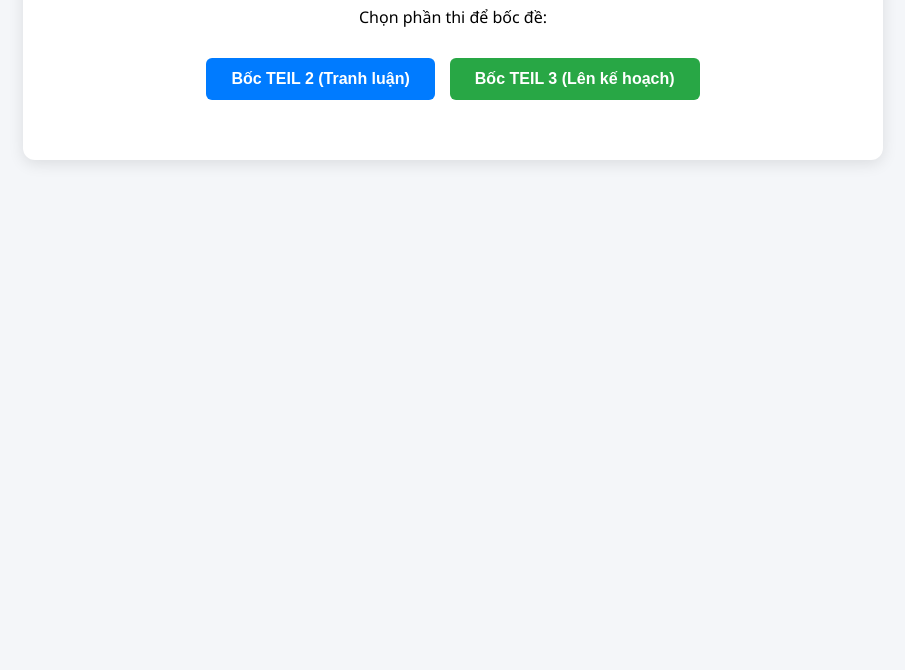
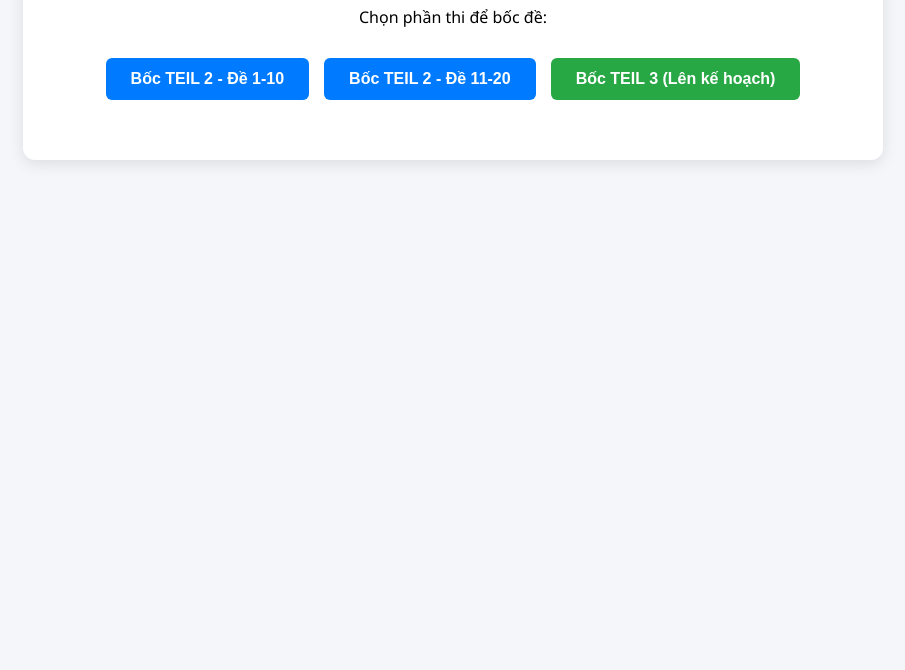
Before and after one commit to DinhVanThuc1308/Bocdenoi, a plain HTML site: page index.html in a window 1280 px wide. Shown: the part 130-800 px from the top of the page, without its empty margins (187-1092 px from the left). Drawn offline with Linux system fonts and the light colour scheme.

Commit message:
Cập nhật chức năng bốc đề TEIL 2 với khoảng ID và xử lý trường hợp không có đề

```diff
--- a/index.html
+++ b/index.html
@@ -175,7 +175,8 @@
             <h1>🇩🇪 Luyện Thi Nói (Sprechen)</h1>
             <p style="text-align: center;">Chọn phần thi để bốc đề:</p>
             <div class="menu-buttons">
-                <button class="btn-teil2" onclick="generateTeil2Links()">Bốc TEIL 2 (Tranh luận)</button>
+                <button class="btn-teil2" onclick="generateTeil2Links(1, 10)">Bốc TEIL 2 - Đề 1-10</button>
+                <button class="btn-teil2" onclick="generateTeil2Links(11, 20)">Bốc TEIL 2 - Đề 11-20</button>
                 <button class="btn-teil3" onclick="randomTeil3()">Bốc TEIL 3 (Lên kế hoạch)</button>
             </div>
 
@@ -535,10 +536,18 @@
             }
         };
 
-        function generateTeil2Links() {
-            // Chọn ngẫu nhiên 1 topic
-            const randomIndex = Math.floor(Math.random() * dataTeil2.length);
-            const topic = dataTeil2[randomIndex];
+        function generateTeil2Links(startId, endId) {
+            // Lọc các topic theo khoảng ID được chỉ định
+            const filteredTopics = dataTeil2.filter(t => t.id >= startId && t.id <= endId);
+
+            if (filteredTopics.length === 0) {
+                alert('Không có đề nào trong khoảng này!');
+                return;
+            }
+
+            // Chọn ngẫu nhiên 1 topic từ danh sách đã lọc
+            const randomIndex = Math.floor(Math.random() * filteredTopics.length);
+            const topic = filteredTopics[randomIndex];
             const id = topic.id;
 
             // Lấy URL hiện tại (bỏ phần query cũ)
```
